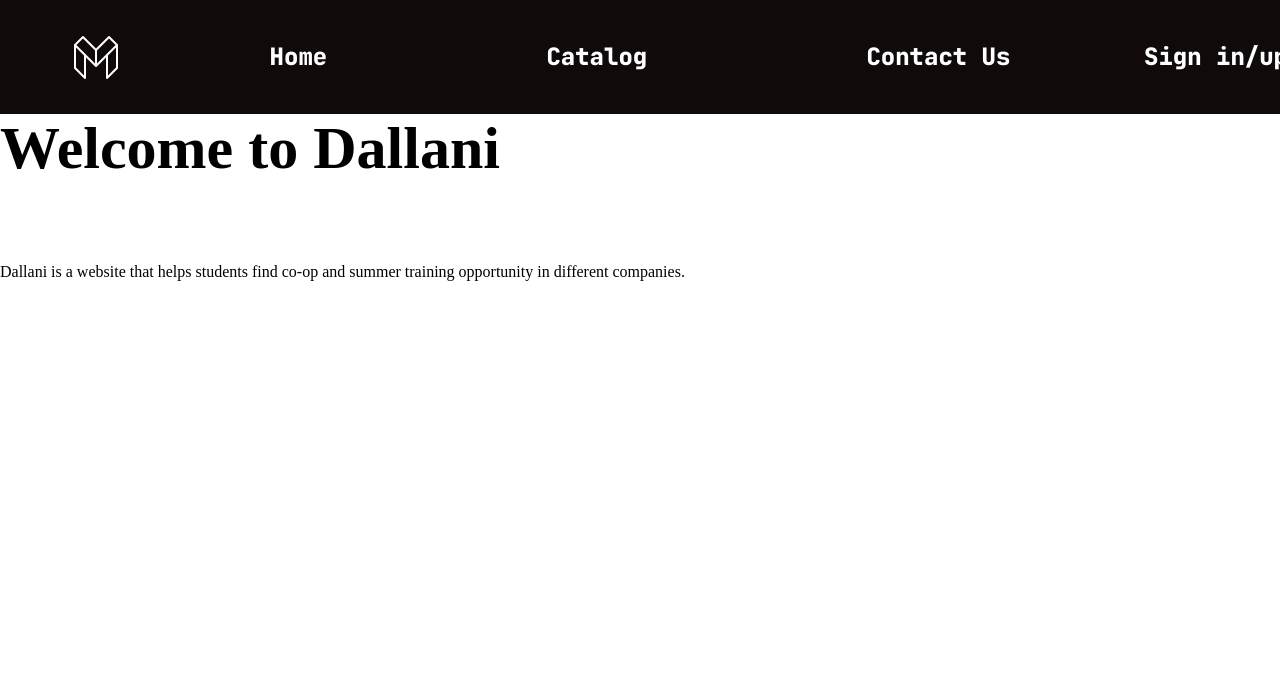
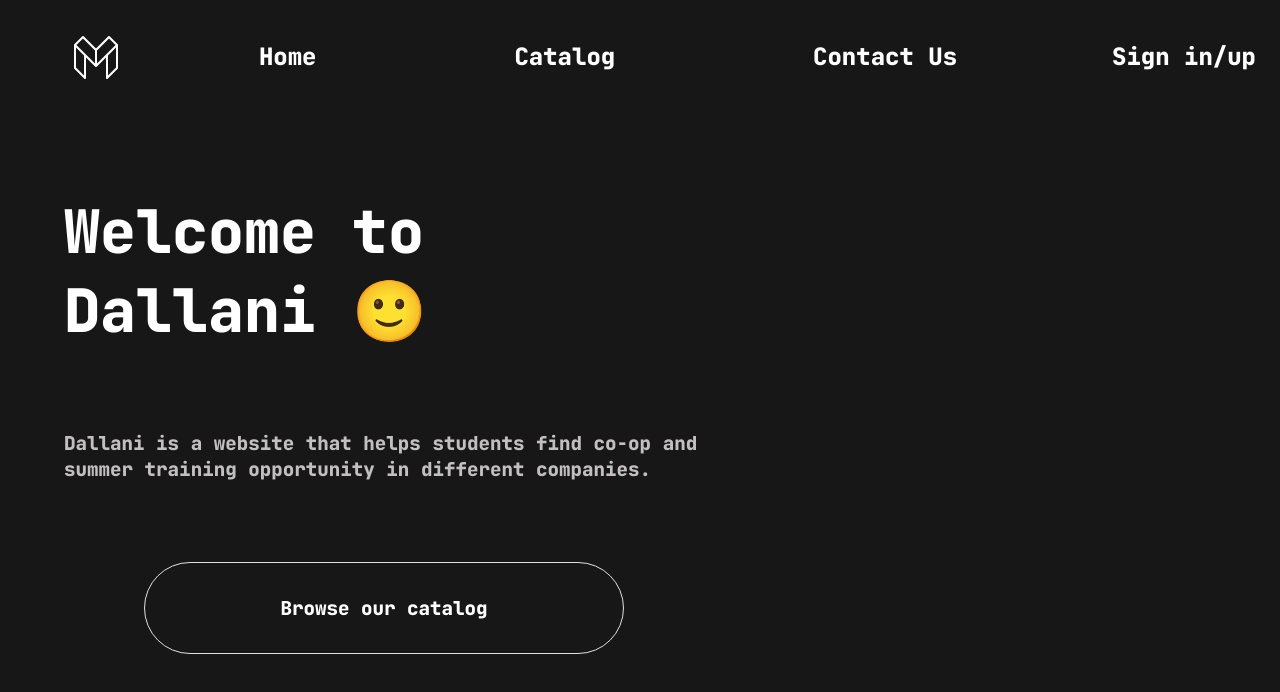
Before and after one commit to MysticalDawn/SWE363-Project, a React (Vite) app in the folder client/: page / in a window 1280 px wide. Shown: the top 692 px of the page. Built offline with nearby package versions, Linux system fonts and the light colour scheme.

Commit message:
DELETED AUTH PAGE. MADE SOME MODIFICATIONS. THREE

```diff
--- a/client/package.json
+++ b/client/package.json
@@ -14,7 +14,8 @@
     "react": "^18.2.0",
     "react-cookie": "^6.1.1",
     "react-dom": "^18.2.0",
-    "react-router-dom": "^6.18.0"
+    "react-router-dom": "^6.18.0",
+    "three": "^0.158.0"
   },
   "devDependencies": {
     "@types/react": "^18.2.15",
--- a/client/src/App.jsx
+++ b/client/src/App.jsx
@@ -1,7 +1,8 @@
 import { BrowserRouter as Router, Routes, Route } from "react-router-dom";
 import { CustomNav } from "./components/custom_nav.jsx";
-import { Auth } from "./pages/auth.jsx";
+import { Signup } from "./pages/signup.jsx";
 import { Home } from "./pages/home.jsx";
+import { Catalog } from "./pages/catalog.jsx";
 function App() {
   return (
     <div className="App">
@@ -9,7 +10,8 @@ function App() {
         <CustomNav />
         <Routes>
           <Route path="/" element={<Home />} />
-          <Route path="/auth" element={<Auth />} />
+          <Route path="/auth" element={<Signup />} />
+          <Route path="/catalog" element={<Catalog />} />
         </Routes>
       </Router>
     </div>
--- a/client/src/components/custom_nav.jsx
+++ b/client/src/components/custom_nav.jsx
@@ -15,12 +15,12 @@ export const CustomNav = () => {
           <path d="M 11.984375 4 A 1.0001 1.0001 0 0 0 11.292969 4.2929688 L 3.2929688 12.292969 A 1.0001 1.0001 0 0 0 3 13 L 3 36 A 1.0001 1.0001 0 0 0 3.2929688 36.707031 L 13.292969 46.707031 A 1.0001 1.0001 0 0 0 15 46 L 15 25.414062 L 24.292969 34.707031 A 1.0001 1.0001 0 0 0 25.707031 34.707031 L 35 25.414062 L 35 46 A 1.0001 1.0001 0 0 0 36.707031 46.707031 L 46.707031 36.707031 A 1.0001 1.0001 0 0 0 47 36 L 47 13 A 1.0001 1.0001 0 0 0 46.707031 12.292969 L 38.707031 4.2929688 A 1.0001 1.0001 0 0 0 37.292969 4.2929688 L 25 16.585938 L 12.707031 4.2929688 A 1.0001 1.0001 0 0 0 11.984375 4 z M 12 6.4140625 L 24 18.414062 L 24 31.585938 L 5.4140625 13 L 12 6.4140625 z M 38 6.4140625 L 44.585938 13 L 26 31.585938 L 26 18.414062 L 38 6.4140625 z M 5 15.414062 L 13 23.414062 L 13 43.585938 L 5 35.585938 L 5 15.414062 z M 45 15.414062 L 45 35.585938 L 37 43.585938 L 37 23.414062 L 45 15.414062 z" />
         </svg>
         <div className="nav-elements">
-          <Link to="/">Home</Link>
-          <Link to="/catalog">Catalog</Link>
-          <Link to="contact-us">Contact Us</Link>
+          <Link className="a-tag-nav" to="/">Home</Link>
+          <Link className="a-tag-nav" to="/catalog">Catalog</Link>
+          <Link className="a-tag-nav" to="contact-us">Contact Us</Link>
         </div>
         <div className="btn-sign-in-up">
-          <Link to='/auth'>Sign in/up</Link>
+          <Link className="a-tag-nav" to='/auth'>Sign in/up</Link>
         </div>
       </nav>
     </header>
--- a/client/src/index.css
+++ b/client/src/index.css
@@ -1,4 +1,10 @@
 * {
     margin: 0;
     padding: 0;
+    overflow-x: hidden;
 }
+
+body {
+    font-family: "JetBrains Mono", monospace;
+    background-color: rgb(23, 23, 23);
+}
--- a/client/src/pages/auth.jsx
+++ /dev/null
@@ -1,11 +0,0 @@
-// import { Link } from "react-router-dom";
-import {Signup} from './signup.jsx';
-import {Login} from './login.jsx';
-export const Auth = () => {
-  return (
-    <div>
-      <Login />
-      <Signup />
-    </div>
-  );
-};
--- /dev/null
+++ b/client/src/pages/catalog.jsx
@@ -0,0 +1,5 @@
+export const Catalog = () => {
+    return(
+        <div></div>
+    )
+}
--- a/client/src/pages/home.jsx
+++ b/client/src/pages/home.jsx
@@ -1,16 +1,34 @@
 import '../styles/home.css'
+import {useState, useEffect} from 'react'
+import {Link} from 'react-router-dom'
 export const Home = () => {
+  const [text, setText] = useState("")
+  const [fullText] = useState(
+    "Welcome to Dallani 🙂"
+  )
+  const [index, setIndex] = useState(0)
+  useEffect(() => {
+    if(index < fullText.length) {
+      setTimeout(() => {
+        setText(text + fullText[index])
+        setIndex(index + 1)
+      }, 60)
+    }
+  }, [fullText, index, text])
   return (
     <div className="home-wrapper">
       <div className="left-section">
-        <h1>Welcome to Dallani</h1>
-        <p>
+        <h1>{text}</h1>
+        <p className='info'>
           Dallani is a website that helps students find co-op and summer
           training opportunity in different companies.
         </p>
+        <Link to="/catalog">
+          <button className="browse-btn">Browse our catalog</button>
+        </Link>
       </div>
       <div className="right-section">
-
+        <canvas id = "canvas"></canvas>
       </div>
     </div>
   );
--- a/client/src/styles/custom_nav.css
+++ b/client/src/styles/custom_nav.css
@@ -1,18 +1,20 @@
 @import url("https://fonts.googleapis.com/css2?family=JetBrains+Mono:wght@800&family=Playfair+Display&family=Poppins:wght@600&family=Raleway:wght@500&display=swap");
 header {
   width: 100%;
-  overflow-x: hidden;
+  overflow-x: hidden; /* Add this line to fix the slider issue */
 }
 nav {
   display: flex;
   align-items: center;
   justify-content: space-around;
-  background-color: rgb(16, 10, 10);
+  background-color: rgb(23, 23, 23);
   color: white;
   font-family: "JetBrains Mono", monospace;
   padding: 2rem;
   width: 100%;
   font-size: 1.5rem;
+  position: fixed;
+  margin-bottom: 0.1rem;
 }
 
 svg {
@@ -22,27 +24,25 @@ svg {
   width: 10%;
 }
 
-a {
+.a-tag-nav {
   list-style: none;
   text-decoration: none;
   cursor: pointer;
   color: white;
 }
 
-a::after {
+.a-tag-nav::after {
   content: "";
   display: block;
   width: 0px;
   height: 2px;
   background: whitesmoke;
   transition: width 0.6s;
-
 }
 
-a:hover::after {
+.a-tag-nav:hover::after {
   width: 100%;
 }
-
 
 .nav-elements {
   position: relative;
@@ -50,11 +50,11 @@ a:hover::after {
   justify-content: space-around;
   align-content: center;
   align-items: center;
-  width: 500%;
+  width: 350%;
 }
 
 .btn-sign-in-up {
   display: flex;
   justify-content: space-around;
-  width: 100%
+  width: 100%;
 }
--- a/client/src/styles/home.css
+++ b/client/src/styles/home.css
@@ -1,3 +1,44 @@
+@import url("https://fonts.googleapis.com/css2?family=JetBrains+Mono:wght@800&family=Playfair+Display&family=Poppins:wght@600&family=Raleway:wght@500&display=swap");
 .home-wrapper {
-    display: flex;
+  display: flex;
+  font-family: "JetBrains Mono", monospace;
+  width: 100%;
+  height: 100%;
+  background-color: rgb(23, 23, 23);
 }
+
+.left-section {
+  display: flex;
+  flex-direction: column;
+  justify-content: center;
+  align-items: center;
+  width: 50%;
+  height: 100%;
+  color: white;
+  padding: 4rem;
+  margin-top: 10%;
+}
+
+.info {
+  color: rgb(193, 191, 191);
+  font-size: 1.2rem;
+}
+
+.browse-btn {
+  font-family: "JetBrains Mono", monospace;
+  font-size: 1.2rem;
+  color: white;
+  background-color: rgb(23, 23, 23);
+  border: 1px solid rgb(224, 224, 224);
+  border-radius: 3rem;
+  padding: 2rem;
+  margin-top: 5rem;
+  cursor: pointer;
+  width: 30rem;
+  transition: background-color 0.7s;
+}
+
+.browse-btn:hover {
+  background-color: rgb(224, 224, 224);
+  color: rgb(23, 23, 23);
+}
--- a/client/src/styles/signup.css
+++ b/client/src/styles/signup.css
@@ -6,6 +6,7 @@
     overflow-y: hidden;
     overflow-x: hidden;
     font-family: "JetBrains Mono", monospace;
+    background-color: rgb(23, 23, 23);
 }
 
 .left-side {
```
Also changed, not shown: 1 other file (tests, documents, lock files or other folders).
